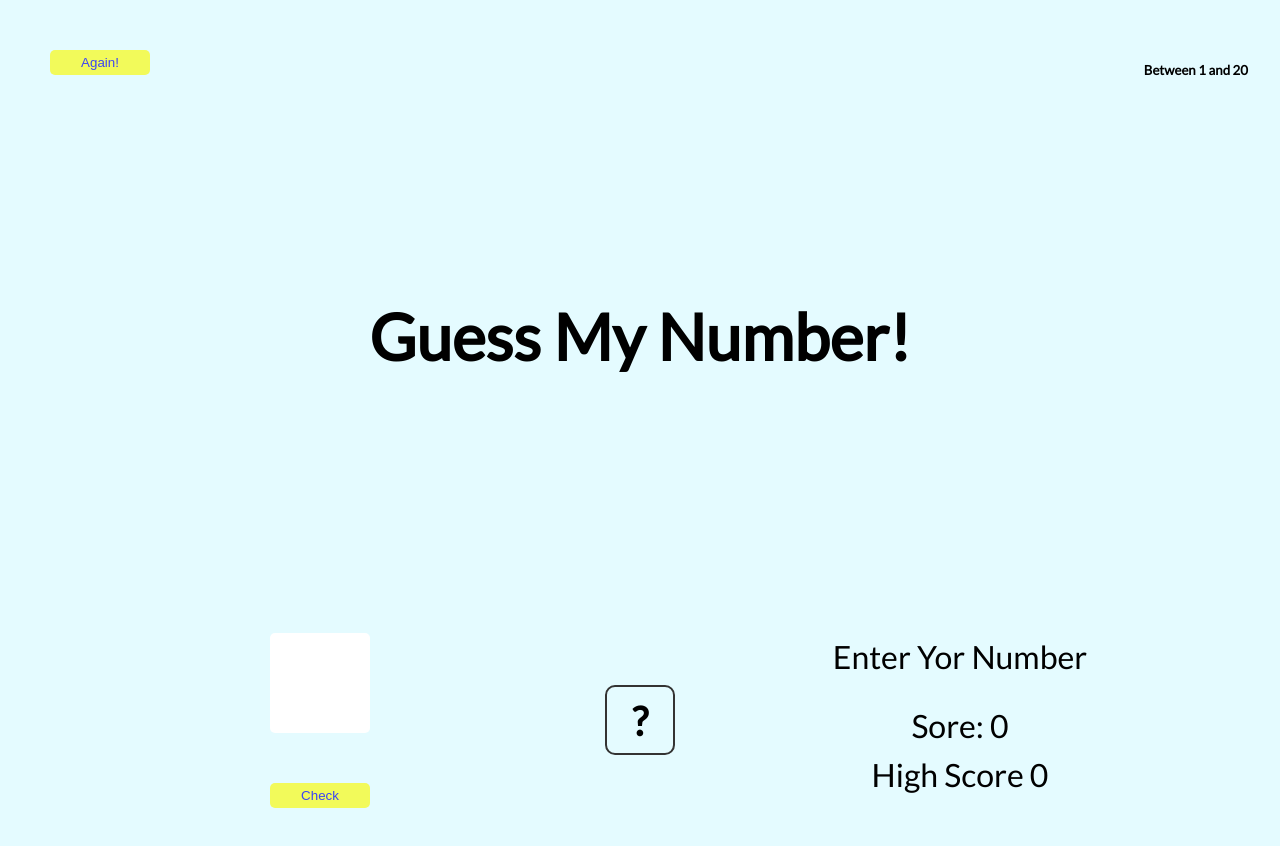
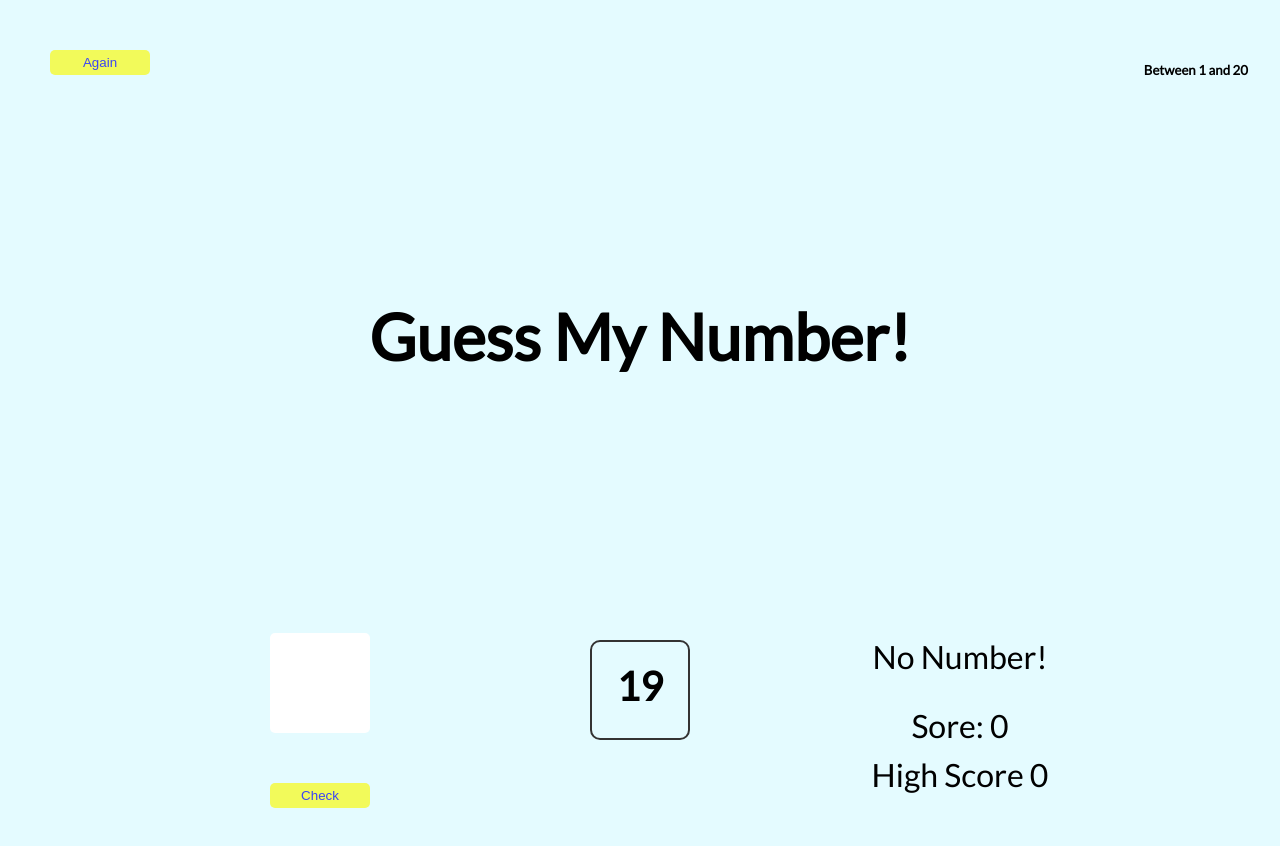
Before and after one commit to zulfiya-yumagulova/Gueess-My_Number, a plain HTML site: page index.html in a window 1280 px wide. Both pictures are taken after a click on the button "Check". Drawn offline with Linux system fonts and the light colour scheme.

Commit message:
started implement game logic

```diff
--- a/index.html
+++ b/index.html
@@ -16,20 +16,22 @@
   </head>
   <body>
     <header>
-      <button class="btn again">Again!</button>
+      <button class="btn again">Again</button>
       <h1>Guess My Number!</h1>
       <h5>Between 1 and 20</h5>
-      <div class="number">?</div>
+      <div class="secret-number">?</div>
     </header>
     <main>
       <section class="left">
-        <input type="text" class="passed-number" />
+        <input type="number" class="guess" />
         <button class="btn check">Check</button>
       </section>
       <section class="right">
         <p class="message">Enter Yor Number</p>
         <p class="label-score">Sore: <span class="score">0</span></p>
-        <p class=lable-highscore">High Score <span class="highscore">0</span></p>
+        <p class="lable-highscore">
+          High Score <span class="highscore">0</span>
+        </p>
       </section>
     </main>
     <script src="script.js"></script>
--- a/script.js
+++ b/script.js
@@ -1,2 +1,19 @@
 "use strict";
-console.log(document.querySelector(".message"));
+const checkBtn = document.querySelector(".check");
+const guessInput = Number(document.querySelector(".guess").value);
+const againBtn = document.querySelector(".again");
+const message = document.querySelector(".message");
+let randomNumber = Math.floor(Math.random() * 20 + 1);
+const secretNumber = document.querySelector(".secret-number");
+console.log(randomNumber);
+
+secretNumber.textContent = randomNumber;
+
+checkBtn.addEventListener("click", function () {
+  if (!guessInput) {
+    message.textContent = "No Number!";
+  }
+  if (guessInput === randomNumber) {
+    message.textContent = "Correct!";
+  }
+});
--- a/style.css
+++ b/style.css
@@ -53,14 +53,14 @@ h1 {
   transform: translate(-50%, -50%);
 }
 
-.number {
-  width: 70px;
-  height: 70px;
+.secret-number {
+  width: 100px;
+  height: 100px;
   background-color: #e4fbff;
   border: 2px solid #333;
   border-radius: 10px;
   margin: 10px auto;
-  padding: 10px;
+  padding: 20px;
   text-align: center;
   font-weight: bold;
   font-size: 2.5rem;
@@ -105,10 +105,14 @@ input {
   text-align: center;
   margin-top: 5rem;
   font-size: 2rem;
+  background-color: #fff;
 }
 
 @media screen and (max-width: 768px) {
   .right {
     font-size: 1rem;
   }
+  h1 {
+    font-size: 3rem;
+  }
 }
```
Also changed, not shown: 1 other file.
